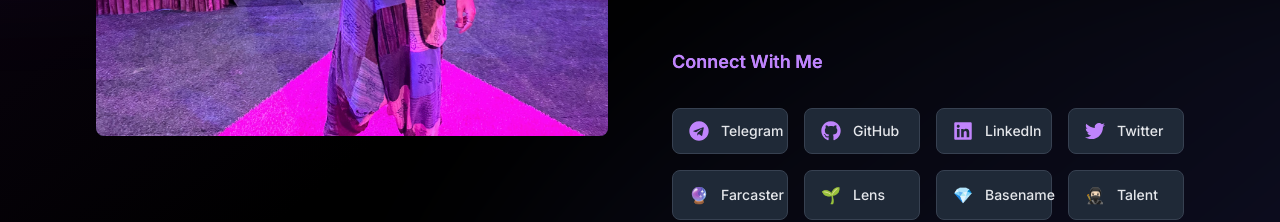
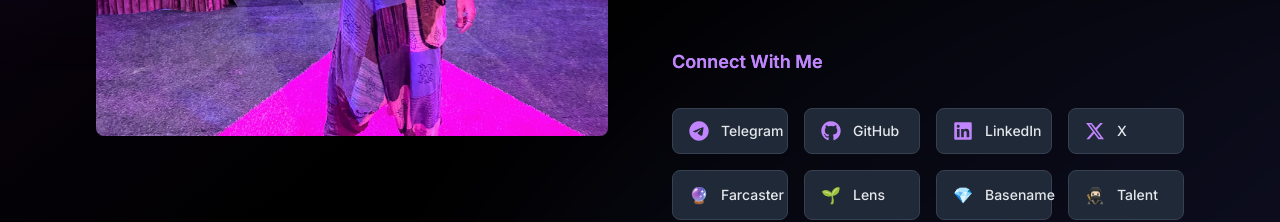
Before and after one commit to Hebx/DevFolio, a Next.js app: page / in a window 1280 px wide. Shown: the part 1400-1622 px from the top of the page. Built offline with nearby package versions, Linux system fonts and the light colour scheme.

Commit message:
Socials: rename Twitter -> X with FaXTwitter logo (About + Footer)

```diff
--- a/app/components/About.tsx
+++ b/app/components/About.tsx
@@ -4,7 +4,7 @@ import { motion } from "framer-motion";
 import Image from "next/image";
 import Link from "next/link";
 import SectionBackground from "./SectionBackground";
-import { FaGithub, FaLinkedin, FaTwitter, FaTelegram } from "react-icons/fa";
+import { FaGithub, FaLinkedin, FaTelegram, FaXTwitter } from "react-icons/fa6";
 
 const socialLinks = [
 
@@ -24,9 +24,9 @@ const socialLinks = [
     icon: <FaLinkedin className="w-5 h-5" />,
   },
   {
-    name: "Twitter",
+    name: "X",
     url: "https://x.com/lordheb",
-    icon: <FaTwitter className="w-5 h-5" />,
+    icon: <FaXTwitter className="w-5 h-5" />,
   },
   {
     name: "Farcaster",
--- a/app/components/Footer.tsx
+++ b/app/components/Footer.tsx
@@ -4,7 +4,8 @@ import { motion } from "framer-motion";
 import Link from "next/link";
 import { useState } from "react";
 import { BackgroundGradient } from "./Hero";
-import { FaGithub, FaLinkedin, FaTwitter } from "react-icons/fa";
+import { FaGithub, FaLinkedin } from "react-icons/fa";
+import { FaXTwitter } from "react-icons/fa6";
 import { MdEmail } from "react-icons/md";
 
 const socialLinks = [
@@ -19,9 +20,9 @@ const socialLinks = [
     icon: <FaGithub className="w-5 h-5" />,
   },
   {
-    name: "Twitter",
+    name: "X",
     url: "https://x.com/lordheb",
-    icon: <FaTwitter className="w-5 h-5" />,
+    icon: <FaXTwitter className="w-5 h-5" />,
   },
   {
     name: "Email",
```
